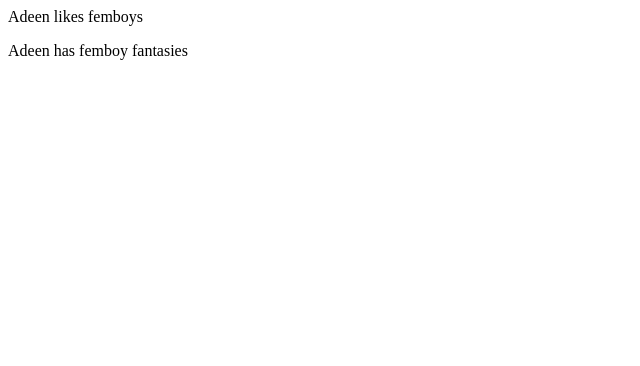
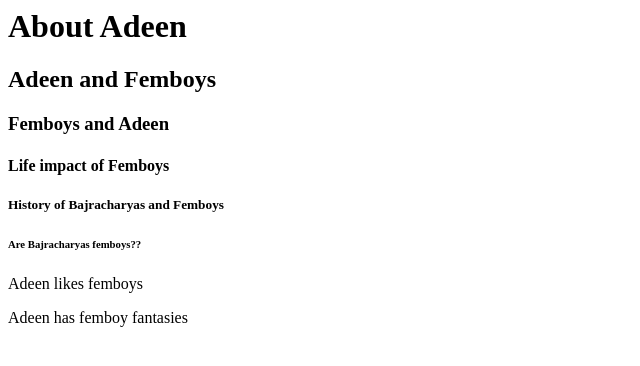
Before and after one commit to ajaykarki911-droid/Web-dev, a plain HTML site: page index.html in a window 1280 px wide. Shown: the whole page, without its empty margins (0-640 px from the left). Drawn offline with Linux system fonts and the light colour scheme.

Commit message:
Added Headings

```diff
--- a/index.html
+++ b/index.html
@@ -5,6 +5,12 @@
         </title>
     </head>
     <body>
+        <h1>About Adeen</h1>
+        <h2>Adeen and Femboys</h2>
+        <h3>Femboys and Adeen</h3>
+        <h4>Life impact of Femboys</h4>
+        <h5>History of Bajracharyas and Femboys</h5>
+        <h6> Are Bajracharyas femboys??</h6>
         <p>Adeen likes femboys</p>
         <p>Adeen has femboy fantasies</p>
     </body>
```
